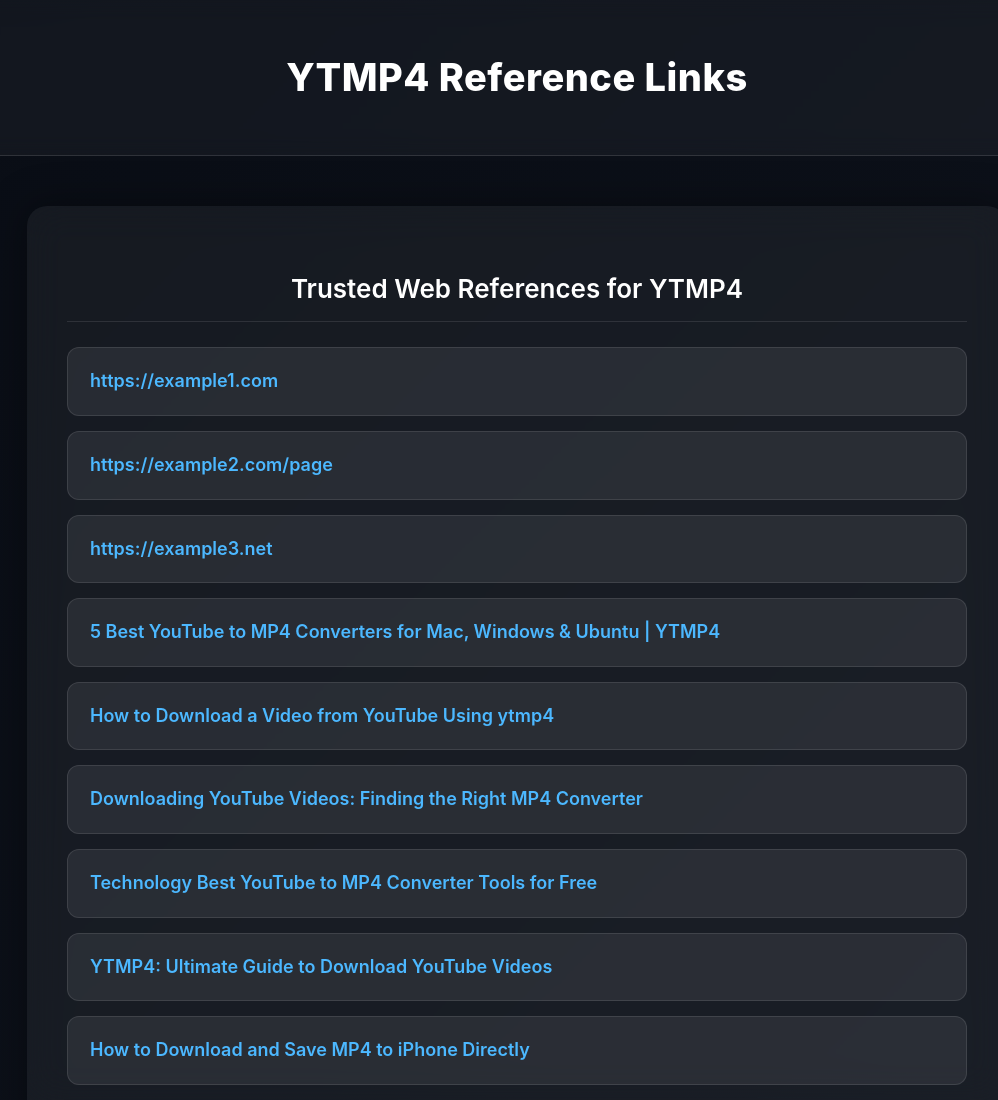
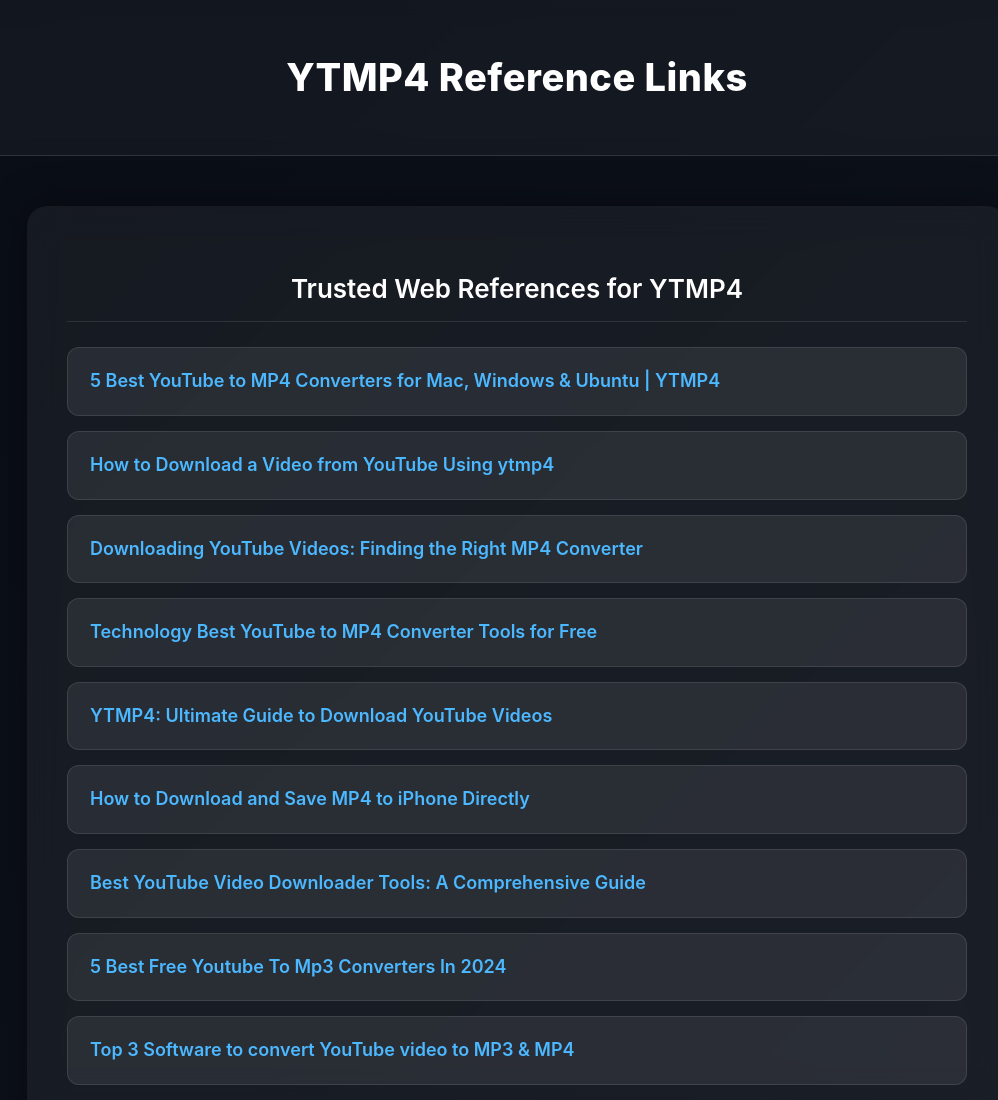
Before and after one commit to mp4-hub/ytmp4, a plain HTML site: page index.html in a window 1280 px wide. Shown: the top 1100 px of the page, without its empty margins (123-1121 px from the left). Drawn offline with Linux system fonts and the light colour scheme.

Commit message:
Update index.html

```diff
--- a/index.html
+++ b/index.html
@@ -164,9 +164,6 @@
 <div class="container">
     <h2>Trusted Web References for YTMP4</h2>
     <ul>
-        <li><a href="https://example1.com" target="_blank">https://example1.com</a></li>
-<li><a href="https://example2.com/page" target="_blank">https://example2.com/page</a></li>
-<li><a href="https://example3.net" target="_blank">https://example3.net</a></li>
 <li><a href="https://www.ganjingworld.com/news/5-best-youtube-to-mp4-converters-for-mac-windows-ubuntu-ytmp4/1gqqtp1j6ct3g4zhAXgjcy3Y813b1c" target="_blank">5 Best YouTube to MP4 Converters for Mac, Windows & Ubuntu | YTMP4</a></li>
 <li><a href="https://www.herbaltricks.com/Articles-of-2024/how-download-video-youtube-using-ytmp4" target="_blank">How to Download a Video from YouTube Using ytmp4</a></li>
 <li><a href="https://froodl.com/downloading-youtube-videos-finding-the-right-mp4-converter" target="_blank">Downloading YouTube Videos: Finding the Right MP4 Converter</a></li>
```
